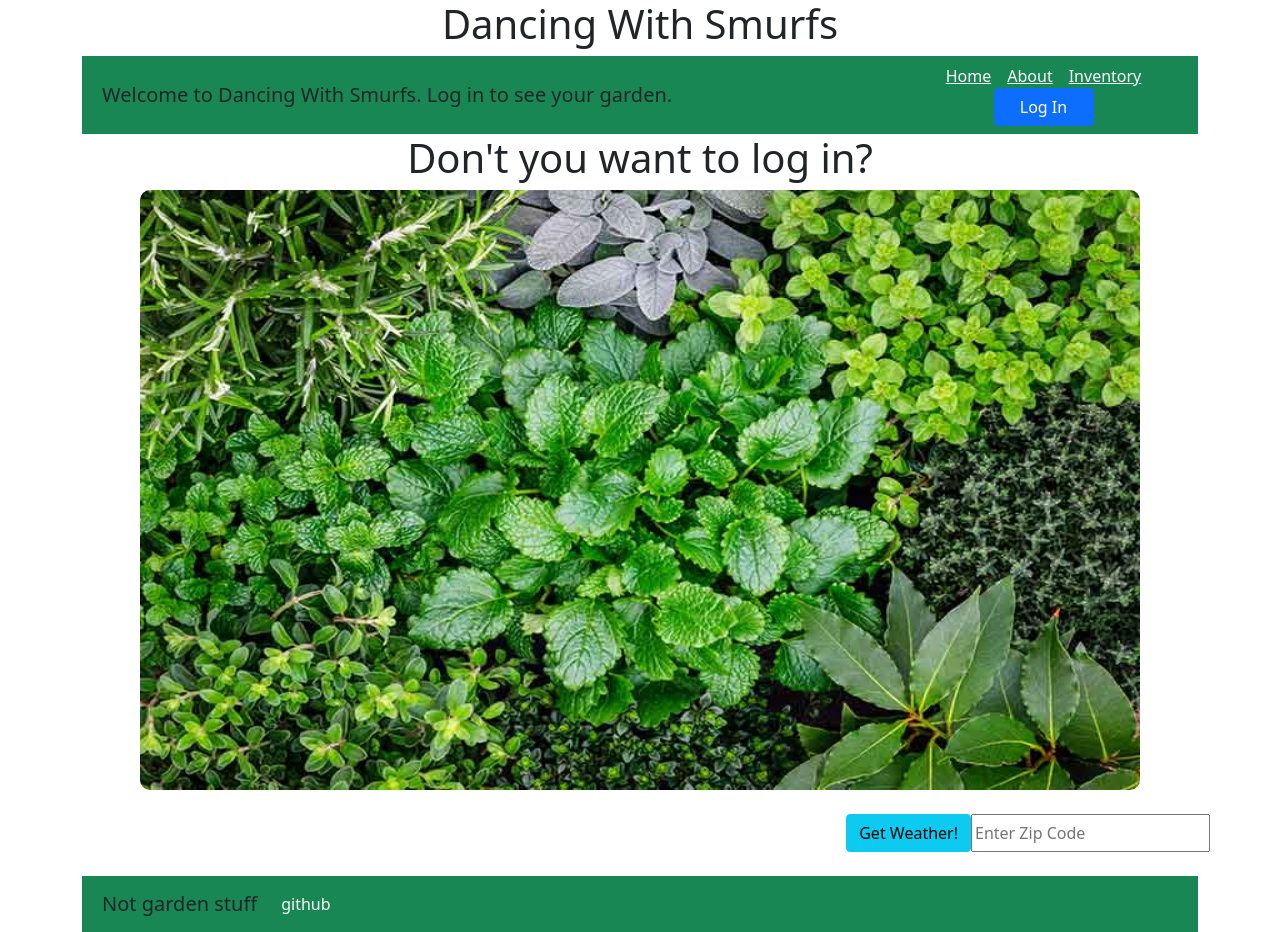
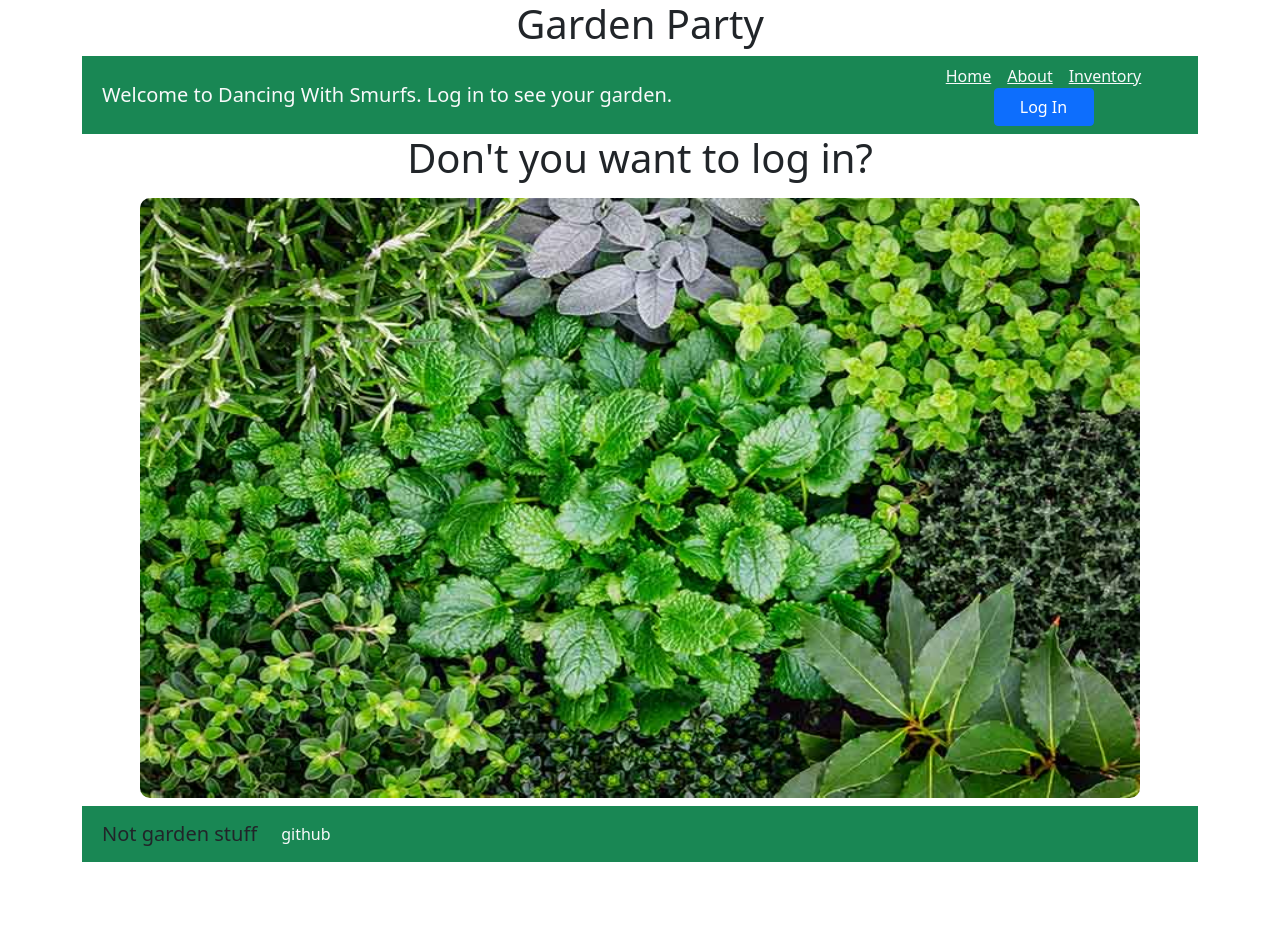
Before and after one commit to CF-301-final-project/Garden-Front-End, a React (Create React App) app: page / in a window 1280 px wide. After the commit the page ends 862 px from the top, so only its background shows below. Built offline with nearby package versions, Linux system fonts and the light colour scheme; no server answers.

Commit message:
add planDetails display

```diff
--- a/src/Components/Header.js
+++ b/src/Components/Header.js
@@ -11,11 +11,11 @@ class Header extends React.Component {
       : "Welcome to Dancing With Smurfs. Log in to see your garden.";
     return (
       <>
-        <h1>Dancing With Smurfs</h1>
+        <h1>Garden Party</h1>
         <NavBar variant='success' className='bg-success p-2'>
           <Container>
             <Col lg='2'>
-              <NavBar.Brand>{greeting}</NavBar.Brand>
+              <NavBar.Brand className='text-light'>{greeting}</NavBar.Brand>
             </Col>
             <Col lg='3'>
               <Link className='text-light m-2' to='/'>
--- a/src/Components/Main.js
+++ b/src/Components/Main.js
@@ -5,9 +5,12 @@ import Weather from './Weather.js'
 import CanvasGarden from "./CanvasGarden";
 import PlantModal from "./Modals/PlantModal";
 import axios from "axios";
+import NotLoggedIn from './NotLoggedIn';
 import Button from 'react-bootstrap/Button';
 import Container from "react-bootstrap/Container";
-import NotLoggedIn from './NotLoggedIn';
+import Col from 'react-bootstrap/Col';
+import Row from 'react-bootstrap/Row';
+import PlantDetails from "./PlantDetails";
 
 class Main extends React.Component {
   constructor(props) {
@@ -19,7 +22,8 @@ class Main extends React.Component {
       plantItems: [],
       zipCode: [],
       weather: [],
-      newestPlant: {}
+      newestPlant: {},
+      targetPlant: {}
     };
   }
 
@@ -37,7 +41,8 @@ class Main extends React.Component {
   }
 
   targetPlant = (plant) => {
-    console.log('Target plant: ', plant)
+    this.setState({ targetPlant: plant })
+    // console.log('Target plant: ', plant)
   }
 
   updateMoved = async (plant) => {
@@ -97,7 +102,7 @@ class Main extends React.Component {
     console.log("Main props ", this.props);
     // console.log("Main State: ", this.state.plantItems);
     return (
-      <>
+      <Container>
         <PestModal showModal={this.state.showPestModal} togglePestModal={this.togglePestModal} />
         {this.state.showTestPlantModal && (
           <PlantModal
@@ -109,8 +114,15 @@ class Main extends React.Component {
 
         {this.props.loggedin &&
         <>
-        <h1>Garden Party</h1>
-        <p>double click to add a new plant</p>
+        <h4>Here is your garden</h4>
+        <p>click to see OR double click to add.  Feel free to rearrange </p>
+
+        <Row>
+          <Col lg={3}>
+        <PlantDetails plant={this.state.targetPlant}/>
+          </Col>
+
+          <Col lg={4}>
         <CanvasGarden
           updateNewestPlant={this.updateNewestPlant}
           // movePlant={this.movePlant}
@@ -123,15 +135,11 @@ class Main extends React.Component {
           <div>
             <PestButton togglePestModal={this.togglePestModal} />
           </div>
-          </>}
-        {!this.props.loggedin && <NotLoggedIn />}
-        <PestModal
-          showModal={this.state.showPestModal}
-          togglePestModal={this.togglePestModal}
-          submitPest={this.submitPest}
-        />
+          </Col>
 
-        <Container className='d-flex flex-row-reverse m-4' >
+          <Row>
+
+          <Container className='d-flex flex-row-reverse m-4' >
           <input placeholder="Enter Zip Code" onChange={(event) => this.setState({ zipCode: event.target.value })}>
           </input>
           <Button variant="info" onClick={this.getWeather} >
@@ -139,7 +147,17 @@ class Main extends React.Component {
           </Button>
         </Container>
         <Weather weather={this.state.weather} />
-      </>
+          </Row>
+
+        </Row>
+          </>}
+        {!this.props.loggedin && <NotLoggedIn />}
+        <PestModal
+          showModal={this.state.showPestModal}
+          togglePestModal={this.togglePestModal}
+          submitPest={this.submitPest}
+          />
+      </Container>
     );
   }
 }
--- a/src/Components/NotLoggedIn.js
+++ b/src/Components/NotLoggedIn.js
@@ -6,6 +6,7 @@ class NotLoggedIn extends React.Component {
       <>
         <h1>Don't you want to log in?</h1>
         <img id='pic'
+          className='m-2'
           style={{borderRadius: '10px'}}
           alt='plant'
           src='./images/herbs.jpeg'
--- /dev/null
+++ b/src/Components/PlantDetails.js
@@ -0,0 +1,25 @@
+import React from 'react';
+import Card from 'react-bootstrap/Card';
+
+
+class PlantDetails extends React.Component{
+  render() {
+    const { plantName, daysToMaturity, plantFamily, lightRequirements, determinate, directSowDate, plantDescription } = this.props.plant;
+    return (
+      <>
+      {plantName && (<Card style={{ maxWidth: '20rem', maxHeight: '600px', minHeight: '600px'}} className='overflow-auto'>
+          <Card.Title>{plantName}</Card.Title>
+          <Card.Subtitle>{plantFamily}</Card.Subtitle>
+          <Card.Text>{daysToMaturity}</Card.Text>
+          <Card.Text>{lightRequirements}</Card.Text>
+          <Card.Text>Date Planted: {directSowDate}</Card.Text>
+          <Card.Text>Determinate: {determinate}</Card.Text>
+          <Card.Body className='overflow-auto'>Details: {plantDescription}</Card.Body>
+
+        </Card>)
+  }   </>
+      )
+  }
+}
+
+export default PlantDetails;
--- a/src/Components/Weather.js
+++ b/src/Components/Weather.js
@@ -5,9 +5,9 @@ class Weather extends React.Component {
 
   render() {
     return (
-      <>
+      <div  style={{ maxWidth: '12rem'}}>
         {this.props.weather.slice(0, 5).map((day, idx) => (
-          <Accordion defaultActiveKey='0' >
+          <Accordion defaultActiveKey='0'>
             <Accordion.Item key={idx}>
               <Accordion.Header>{day.date}</Accordion.Header>
               <Accordion.Body>
@@ -16,7 +16,7 @@ class Weather extends React.Component {
             </Accordion.Item>
           </Accordion>
         ))}
-      </>
+      </div>
     );
   }
 }
```
